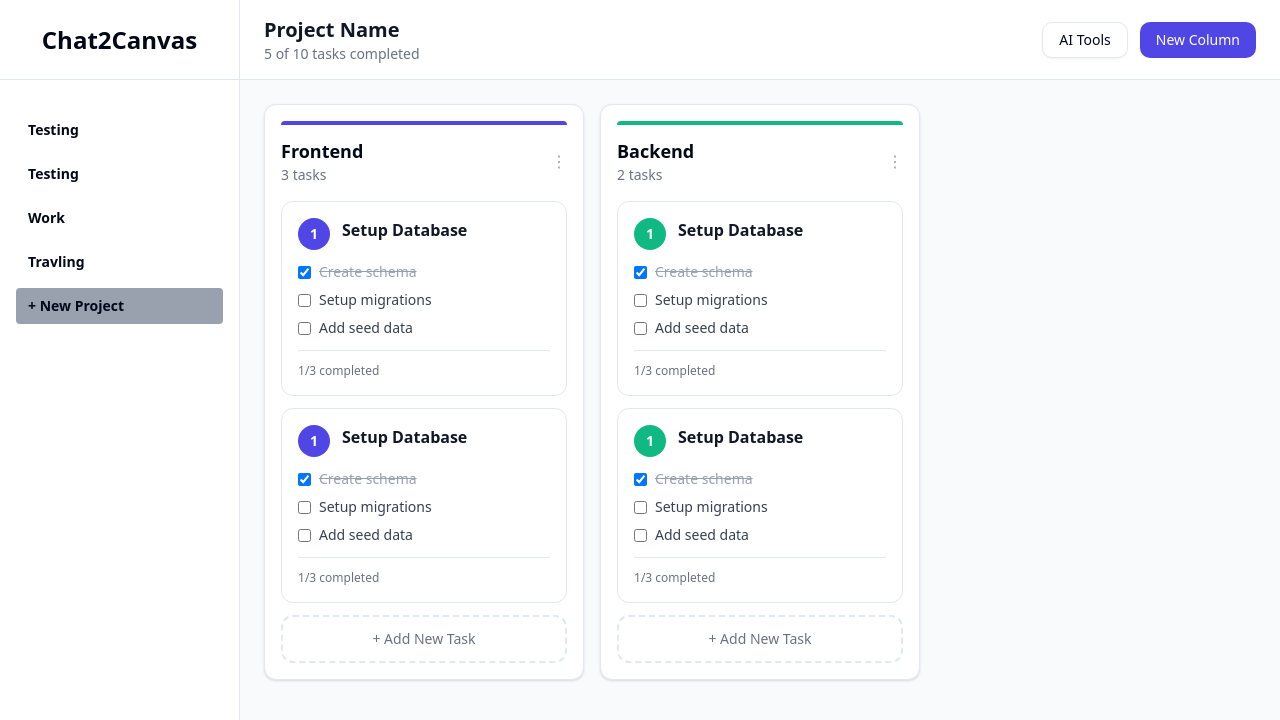
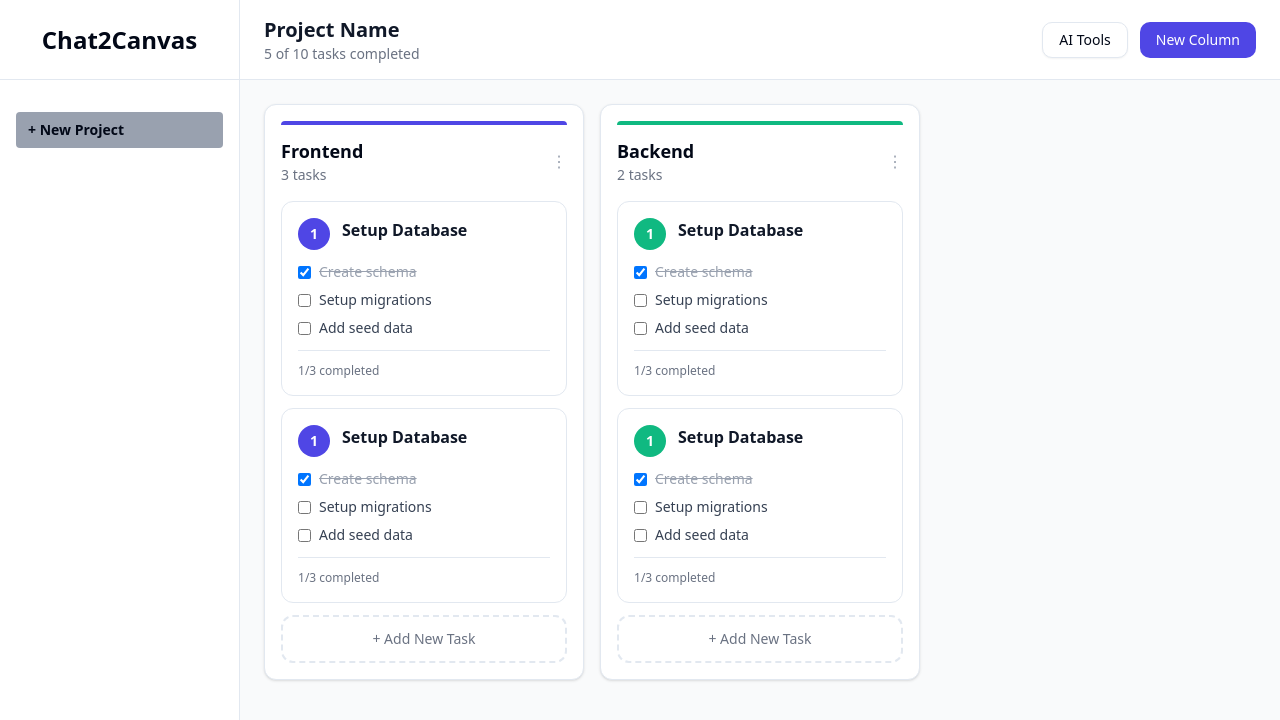
Before and after one commit to B00ZI/Chat2Canvas, a Next.js app: page / in a window 1280 px wide. Shown: the top 720 px of the page. Built offline with nearby package versions, Linux system fonts and the light colour scheme.

Commit message:
use projicts and ad projicts from projects store in ssidebar

```diff
--- a/components/Sidebar.tsx
+++ b/components/Sidebar.tsx
@@ -1,6 +1,19 @@
-import { Button } from "./ui/button"
+'use client'
+
+import { useProjectStore } from "@/store/projectStore"
 
 export default function Sidebar() {
+
+    const projects = useProjectStore((state) => state.projects)
+    const addProject = useProjectStore((state) => state.addProject)
+
+    function addNewProject() {
+        let name = prompt("project name: ")
+        if (name) {
+            addProject(name)
+        }
+    }
+
 
     return (
         <div className="bg-white w-60 h-screen pb-4 flex flex-col space-y-4 border-r border-gray-200">
@@ -10,11 +23,11 @@ export default function Sidebar() {
 
 
             <div className="space-y-2 p-4">
-                <div className="text-sm font-semibold hover:bg-gray-100 px-3 py-2 rounded cursor-pointer">Testing</div>
-                <div className="text-sm font-semibold hover:bg-gray-100 px-3 py-2 rounded cursor-pointer">Testing</div>
-                <div className="text-sm font-semibold hover:bg-gray-100 px-3 py-2 rounded cursor-pointer">Work</div>
-                <div className="text-sm font-semibold hover:bg-gray-100 px-3 py-2 rounded cursor-pointer">Travling</div>
-                <div className="text-sm font-semibold bg-gray-400 px-3 py-2  rounded cursor-pointer">+ New Project</div>
+                {projects.map((project) => (
+                    <div key={project.id} className="text-sm font-semibold hover:bg-gray-100 px-3 py-2 rounded cursor-pointer">{project.name}</div>
+                ))}
+
+                <div onClick={addNewProject} className="text-sm font-semibold bg-gray-400 px-3 py-2  rounded cursor-pointer">+ New Project</div>
 
             </div>
 
```
